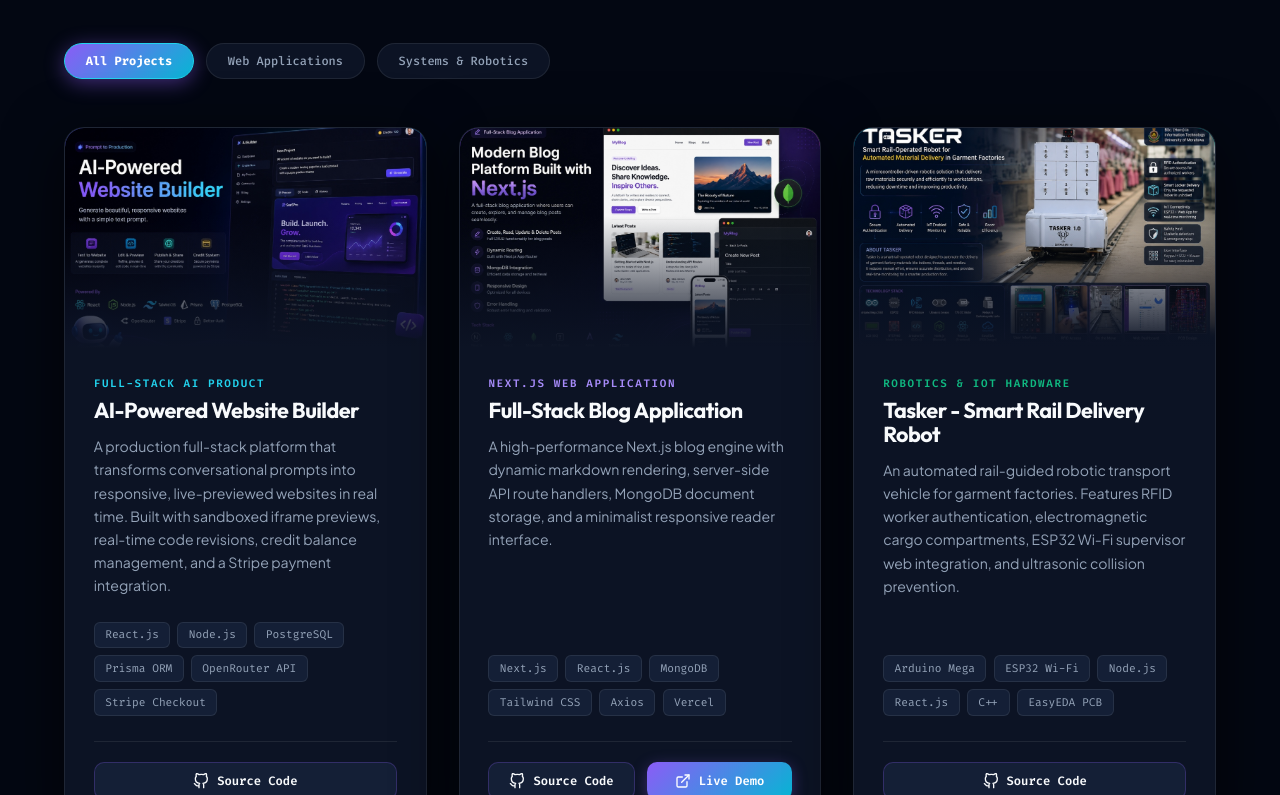
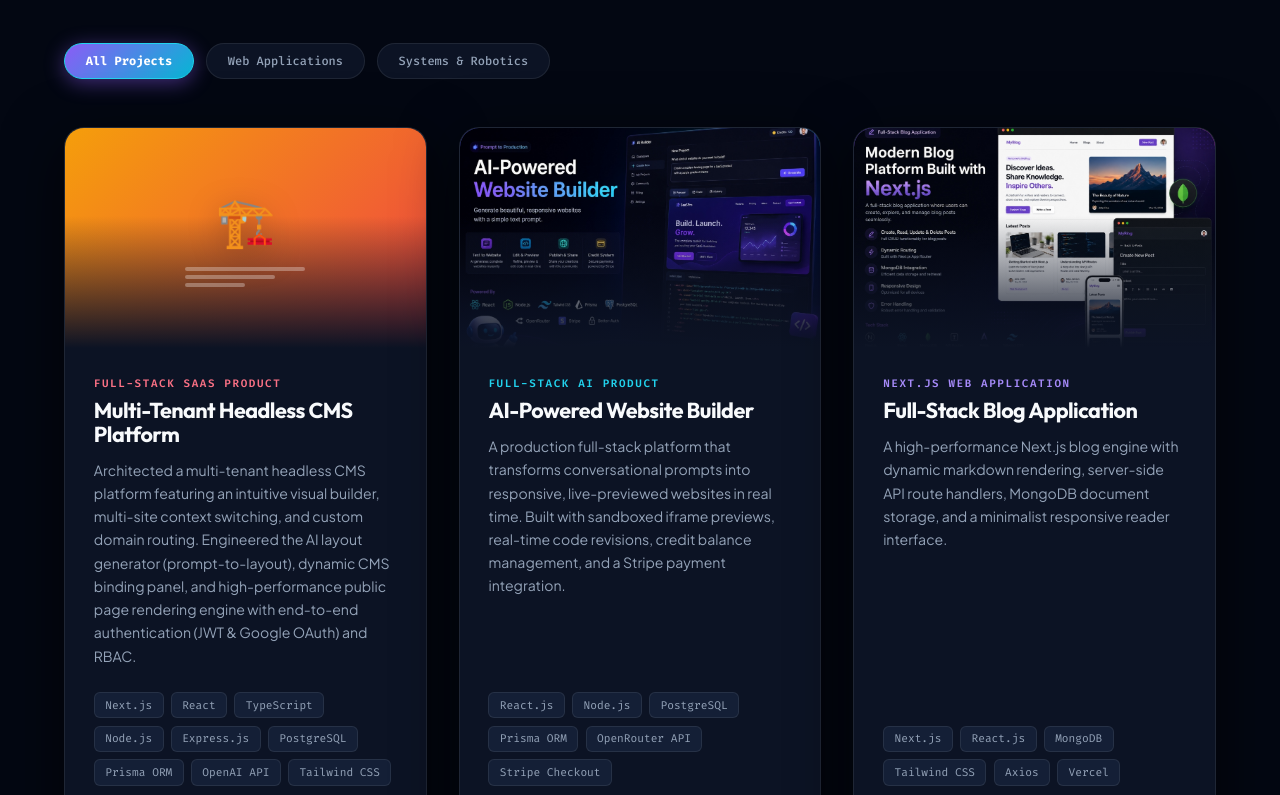
Before and after one commit to DehamiDiv/portfolio-website, a Next.js app: page / in a window 1280 px wide. Shown: the part 4625-5420 px from the top of the page. Built offline with nearby package versions, Linux system fonts and the light colour scheme.

Commit message:
feat: add Multi-Tenant Headless CMS Platform project card

```diff
--- a/src/app/components/Projects.js
+++ b/src/app/components/Projects.js
@@ -6,6 +6,19 @@
   const [filter, setFilter] = useState("All");
 
   const projectsData = [
+    {
+      title: "Multi-Tenant Headless CMS Platform",
+      category: "Web",
+      categoryLabel: "FULL-STACK SAAS PRODUCT",
+      description: "Architected a multi-tenant headless CMS platform featuring an intuitive visual builder, multi-site context switching, and custom domain routing. Engineered the AI layout generator (prompt-to-layout), dynamic CMS binding panel, and high-performance public page rendering engine with end-to-end authentication (JWT & Google OAuth) and RBAC.",
+      tags: ["Next.js", "React", "TypeScript", "Node.js", "Express.js", "PostgreSQL", "Prisma ORM", "OpenAI API", "Tailwind CSS"],
+      github: "https://github.com/DehamiDiv",
+      live: null,
+      gradient: "linear-gradient(135deg, #f59e0b 0%, #ef4444 100%)",
+      glyph: "🏗️",
+      image: null,
+      accent: "var(--accent-light)"
+    },
     {
       title: "AI-Powered Website Builder",
       category: "Web",
```
